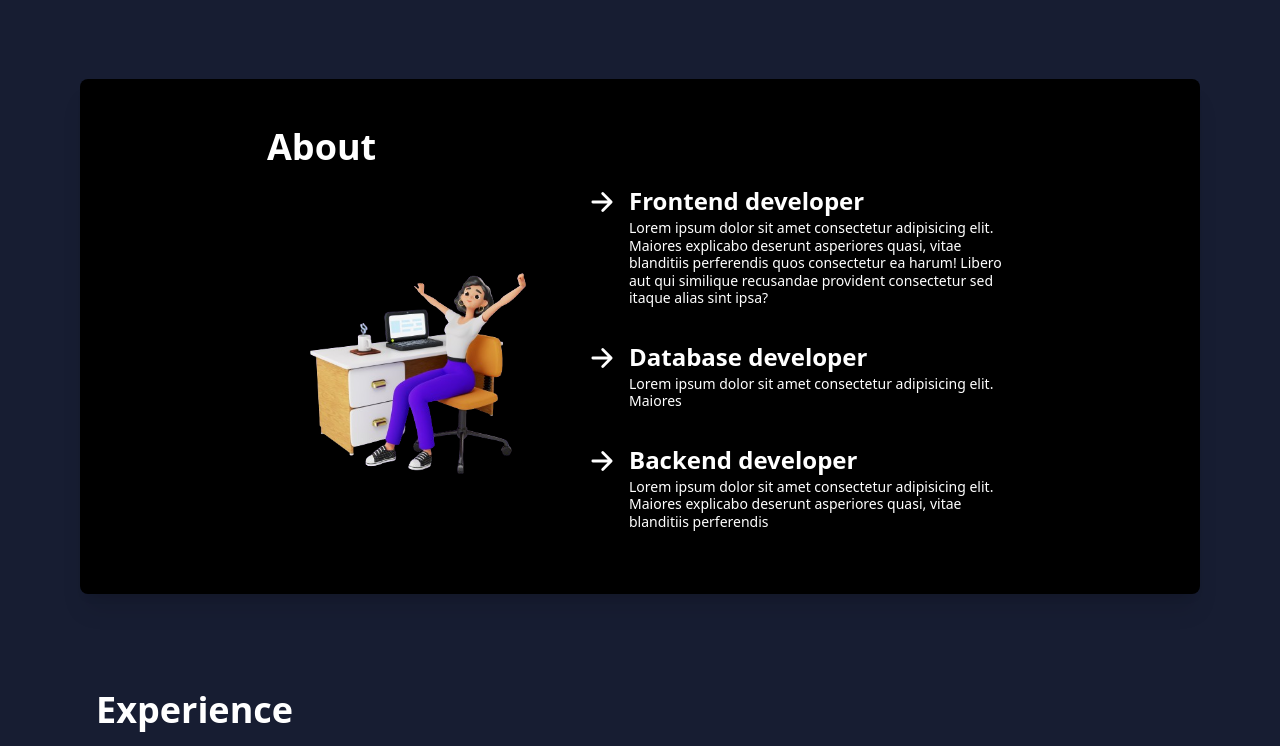
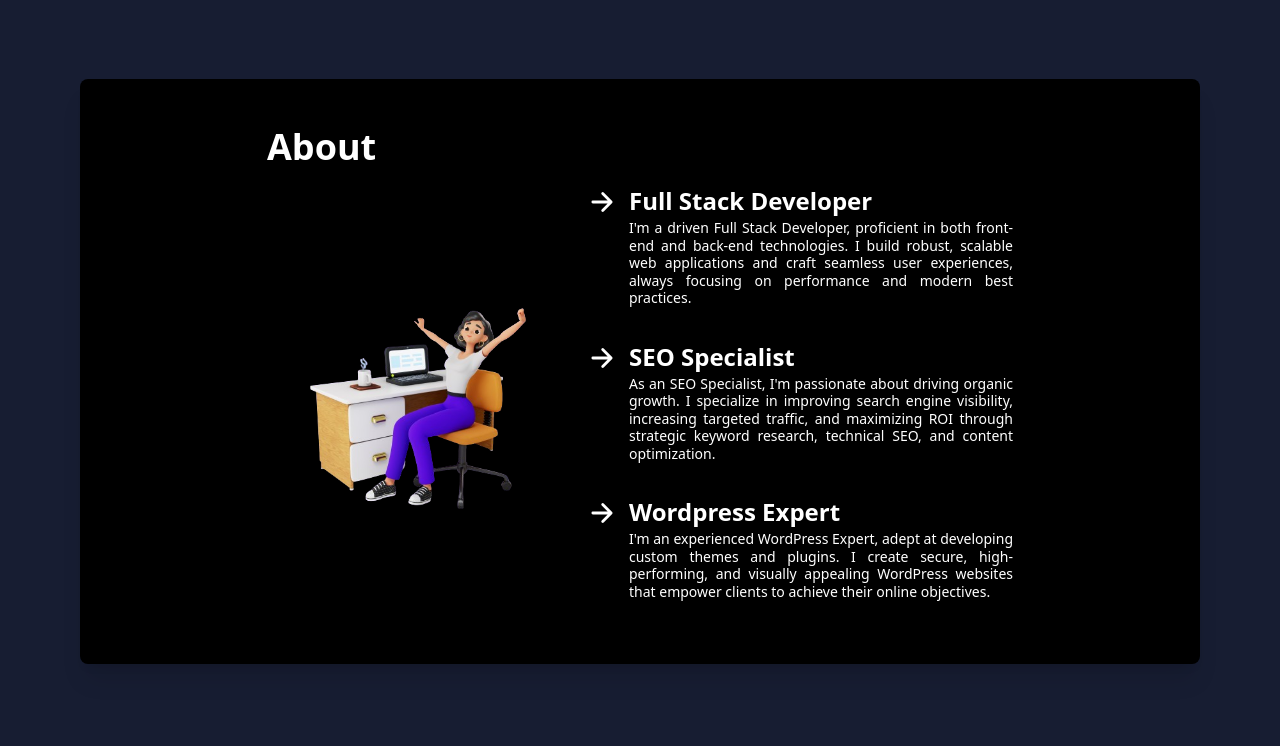
Before and after one commit to tsdebug/my-portfolio-react, a React (Vite) app: page / in a window 1280 px wide. Shown: the part 649-1395 px from the top of the page. Built offline with nearby package versions, Linux system fonts and the light colour scheme.

Commit message:
Updated About content

```diff
--- a/src/Components/About/About.jsx
+++ b/src/Components/About/About.jsx
@@ -18,14 +18,10 @@ const About = () => {
 
               <span className="w-96">
                 <h1 className="text-xl md:text-2xl font-semibold leading-normal">
-                  Frontend developer
+                  Full Stack Developer
                 </h1>
-                <p className="text-sm md:text-md leading-tight">
-                  Lorem ipsum dolor sit amet consectetur adipisicing elit.
-                  Maiores explicabo deserunt asperiores quasi, vitae blanditiis
-                  perferendis quos consectetur ea harum! Libero aut qui
-                  similique recusandae provident consectetur sed itaque alias
-                  sint ipsa?
+                <p className="text-sm md:text-md leading-tight text-justify">
+                  I'm a driven Full Stack Developer, proficient in both front-end and back-end technologies. I build robust, scalable web applications and craft seamless user experiences, always focusing on performance and modern best practices.
                 </p>
               </span>
             </div>
@@ -34,11 +30,10 @@ const About = () => {
 
               <span className="w-96">
                 <h1 className="text-xl md:text-2xl font-semibold leading-normal">
-                  Database developer
+                  SEO Specialist
                 </h1>
-                <p className="text-sm md:text-md leading-tight">
-                  Lorem ipsum dolor sit amet consectetur adipisicing elit.
-                  Maiores
+                <p className="text-sm md:text-md leading-tight text-justify">
+                  As an SEO Specialist, I'm passionate about driving organic growth. I specialize in improving search engine visibility, increasing targeted traffic, and maximizing ROI through strategic keyword research, technical SEO, and content optimization.
                 </p>
               </span>
             </div>
@@ -47,12 +42,10 @@ const About = () => {
 
               <span className="w-96">
                 <h1 className="text-xl md:text-2xl font-semibold leading-normal">
-                  Backend developer
+                  Wordpress Expert
                 </h1>
-                <p className="text-sm md:text-md leading-tight">
-                  Lorem ipsum dolor sit amet consectetur adipisicing elit.
-                  Maiores explicabo deserunt asperiores quasi, vitae blanditiis
-                  perferendis
+                <p className="text-sm md:text-md leading-tight text-justify">
+                  I'm an experienced WordPress Expert, adept at developing custom themes and plugins. I create secure, high-performing, and visually appealing WordPress websites that empower clients to achieve their online objectives.
                 </p>
               </span>
             </div>
```
